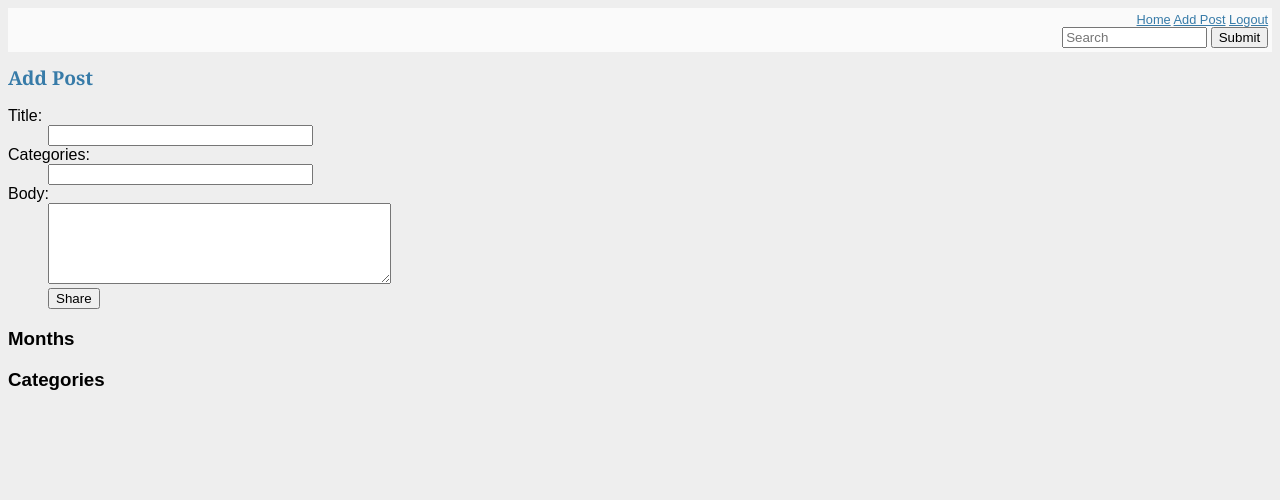
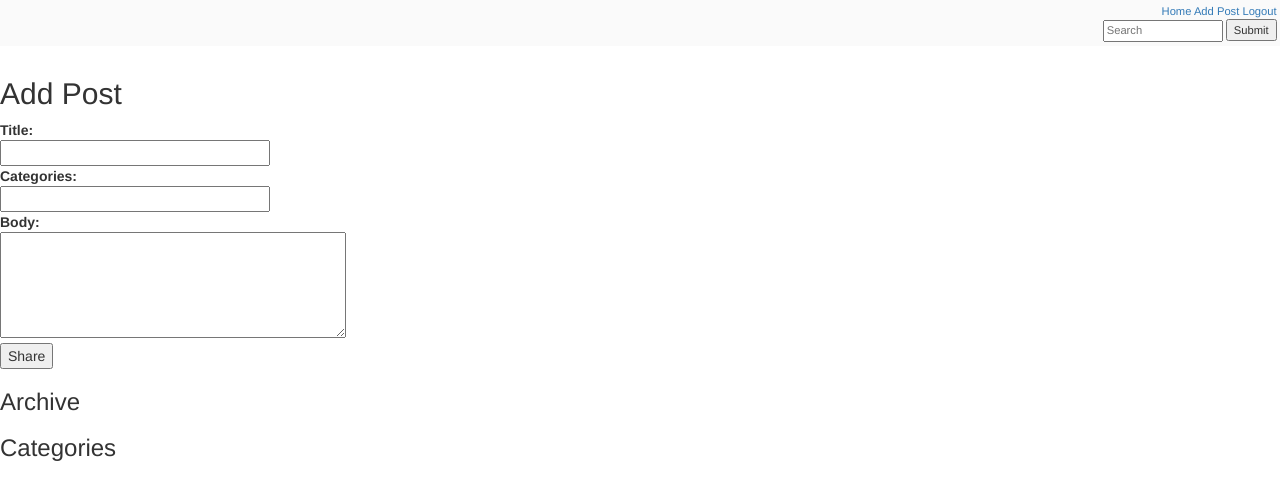
Before and after one commit to schyzeno/myblog, a Flask app: page /add_post in a window 1280 px wide. Shown: the top 500 px of the page. Run offline with Flask 2, Linux system fonts and the light colour scheme; the visitor is signed in with stand-in values (Sample User, id 1); data that the repository does not hold is empty; some libraries are stand-ins or nearby versions.

Commit message:
add cdn to bootstrap

```diff
--- a/myblog/templates/layout.html
+++ b/myblog/templates/layout.html
@@ -4,7 +4,12 @@
     <title>{% block title %}{% endblock %}</title>
     <link rel=stylesheet type=text/css href="{{ url_for('static',filename='style.css')}}">
     <link rel="icon"  type="image/x-icon" href="{{ url_for('static', filename='favicon.ico') }}">
-    <meta name="viewport" content="width=device-width, initial-scale=1.0">
+    <!-- Viewport Meta Tag -->
+    <meta name="viewport" content="width=device-width, initial-scale=1">
+    <!-- Bootstrap CSS -->
+    <link rel="stylesheet" href="https://maxcdn.bootstrapcdn.com/bootstrap/3.3.7/css/bootstrap.min.css" integrity="sha384-BVYiiSIFeK1dGmJRAkycuHAHRg32OmUcww7on3RYdg4Va+PmSTsz/K68vbdEjh4u" crossorigin="anonymous">
+
+
   </head>
   <body>
     <div id="container">
@@ -29,7 +34,7 @@
         {% endblock %}
         </div>
         <div id="layout-links">
-          <h3>Months</h3>
+          <h3>Archive</h3>
           <ul>
           {% for month in links['months'] %}
             <li><a href="{{url_for('list_posts_by_month',year=month['year'],month=month['month'])}}">{{month['month']}} {{month['year']}}({{month['count']}})</a></li>
@@ -42,5 +47,19 @@
         </div>
       </div>
     </div>
+
+  <!-- JavaScript: placed at the end of the document so the pages load faster -->
+  <!-- jQuery library -->
+  <script src="https://ajax.googleapis.com/ajax/libs/jquery/3.0.0/jquery.min.js" integrity="sha384-THPy051/pYDQGanwU6poAc/hOdQxjnOEXzbT+OuUAFqNqFjL+4IGLBgCJC3ZOShY" crossorigin="anonymous"></script>
+
+  <!-- Tether -->
+  <script src="https://cdnjs.cloudflare.com/ajax/libs/tether/1.2.0/js/tether.min.js" integrity="sha384-Plbmg8JY28KFelvJVai01l8WyZzrYWG825m+cZ0eDDS1f7d/js6ikvy1+X+guPIB" crossorigin="anonymous"></script>
+  <!-- Optional theme -->
+  <link rel="stylesheet" href="https://maxcdn.bootstrapcdn.com/bootstrap/3.3.7/css/bootstrap-theme.min.css" integrity="sha384-rHyoN1iRsVXV4nD0JutlnGaslCJuC7uwjduW9SVrLvRYooPp2bWYgmgJQIXwl/Sp" crossorigin="anonymous">
+
+  <!-- Latest compiled and minified JavaScript -->
+  <script src="https://maxcdn.bootstrapcdn.com/bootstrap/3.3.7/js/bootstrap.min.js" integrity="sha384-Tc5IQib027qvyjSMfHjOMaLkfuWVxZxUPnCJA7l2mCWNIpG9mGCD8wGNIcPD7Txa" crossorigin="anonymous"></script>
+
+
   </body>
 </html>
```
